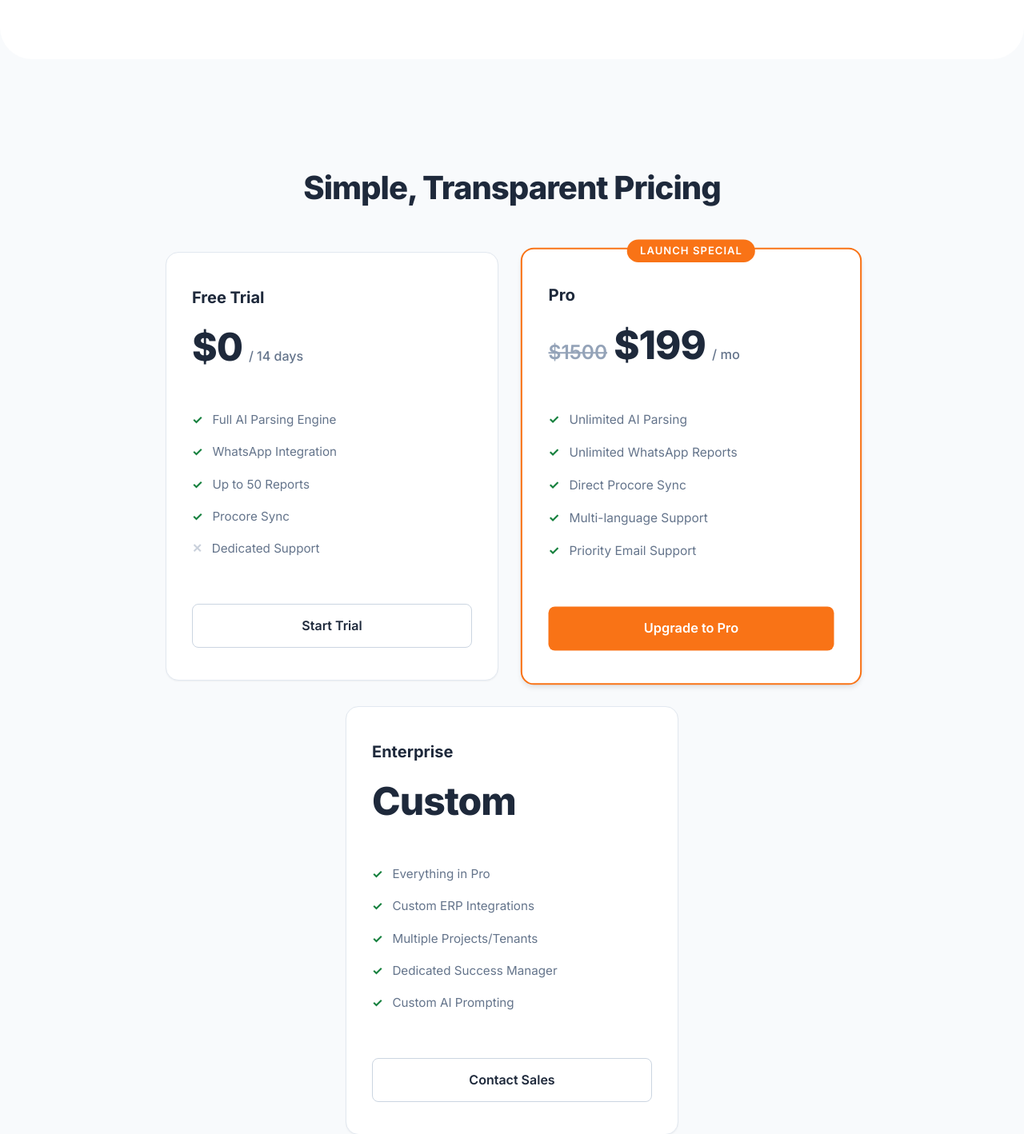
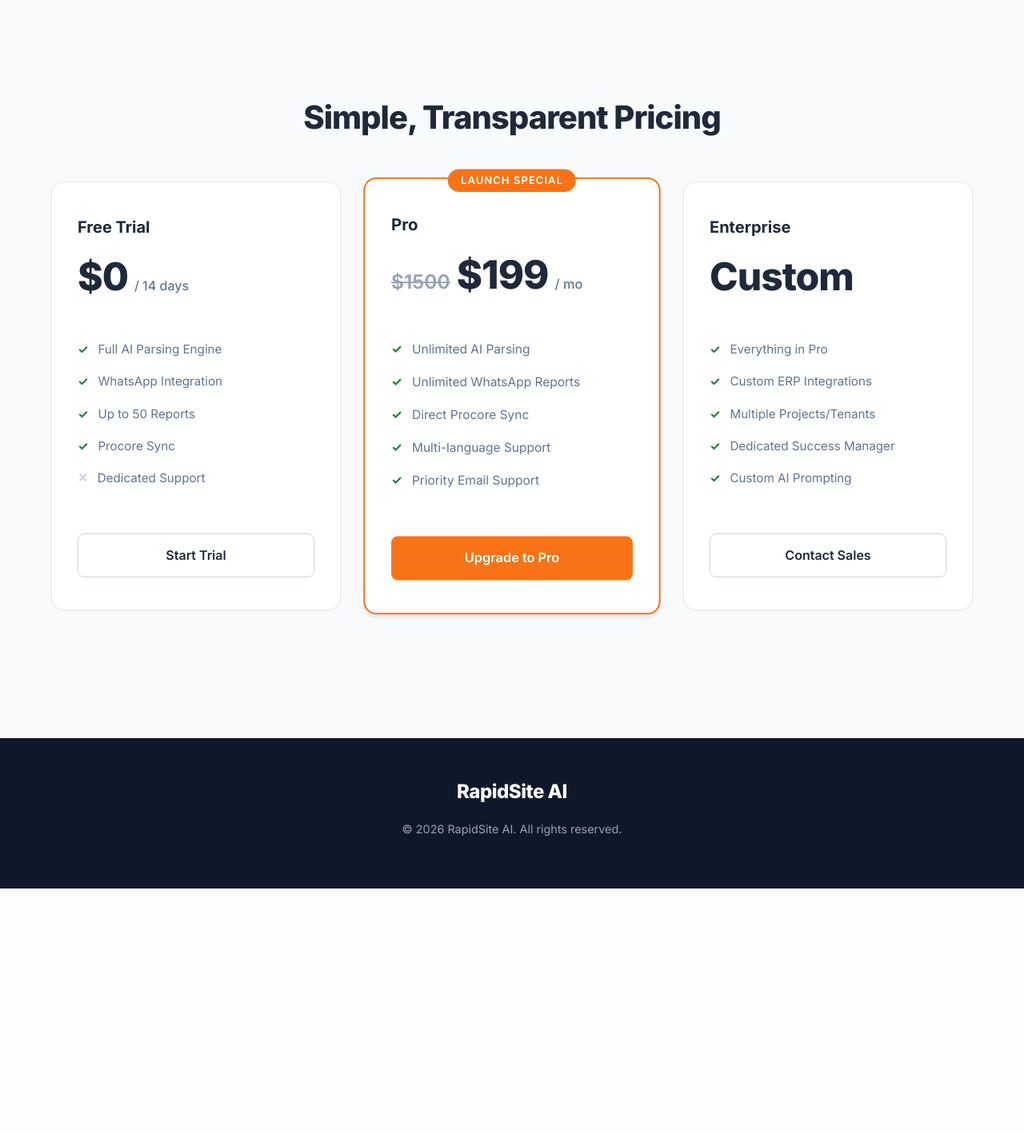
Before and after one commit to efekandursun/rapidsite-ai, a Flask app: page / in a window 1280 px wide. Shown: the part 2000-3418 px from the top of the page at 80% size. After the commit the page ends 3111 px from the top, so only its background shows below. Run offline with Flask 3, Linux system fonts and the light colour scheme; some libraries are stand-ins or nearby versions.

Commit message:
Fix pricing layout wrap and widen hero section

```diff
--- a/static/css/landing.css
+++ b/static/css/landing.css
@@ -117,12 +117,12 @@ body {
 .hero-content {
     position: relative;
     z-index: 1;
-    max-width: 800px;
+    max-width: 1200px;
     margin: 0 auto;
 }
 
 .hero h1 {
-    font-size: 4rem;
+    font-size: 4.5rem;
     font-weight: 800;
     line-height: 1.1;
     margin-bottom: 1.5rem;
@@ -138,7 +138,7 @@ body {
     font-size: 1.25rem;
     color: var(--text-light);
     margin-bottom: 2.5rem;
-    max-width: 600px;
+    max-width: 800px;
     margin-left: auto;
     margin-right: auto;
 }
--- a/templates/landing.html
+++ b/templates/landing.html
@@ -123,8 +123,9 @@
                 border: 1px solid #e2e8f0;
                 border-radius: 16px;
                 padding: 2.5rem 2rem;
-                width: 100%;
-                max-width: 350px;
+                flex: 1;
+                min-width: 280px;
+                max-width: 380px;
                 box-shadow: 0 1px 2px 0 rgb(0 0 0 / 0.05);
                 display: flex;
                 flex-direction: column;
--- a/templates/pricing.html
+++ b/templates/pricing.html
@@ -36,8 +36,9 @@
         border: 1px solid var(--border-light);
         border-radius: 16px;
         padding: 2.5rem 2rem;
-        width: 100%;
-        max-width: 350px;
+        flex: 1;
+        min-width: 280px;
+        max-width: 380px;
         box-shadow: var(--shadow-sm);
         display: flex;
         flex-direction: column;
```
